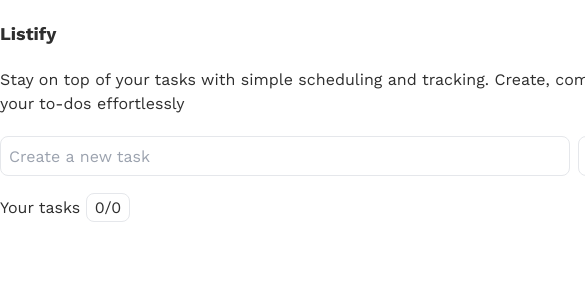
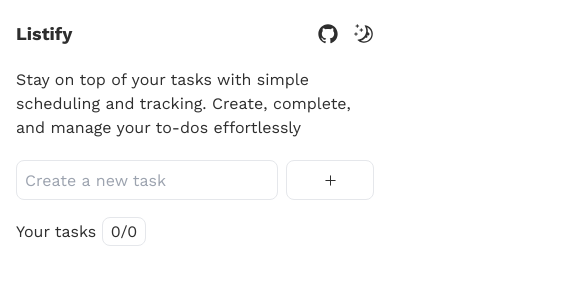
Before and after one commit to imcasero/Listify, a Next.js app: page / in a window 390 px wide. Shown: the top 300 px of the page, 585 px wide, since content can reach past the window. Built offline with nearby package versions, Linux system fonts and the light colour scheme.

Commit message:
feat: add responsive

```diff
--- a/src/app/page.tsx
+++ b/src/app/page.tsx
@@ -56,7 +56,7 @@ export default function Home() {
 
   return (
     <main className={`min-h-screen ${themeClasses[theme]}`}>
-      <div className="flex flex-col gap-5 min-h-screen w-[768px] m-auto py-5 font-[family-name:var(--font-geist-sans)]">
+      <div className="flex flex-col gap-5 min-h-screen w-full px-4 py-5 m-auto font-[family-name:var(--font-geist-sans)] md:w-[767px]">
         <header className="flex justify-between align-middle">
           <h1 className="font-bold text-lg">Listify</h1>
           <div className="flex gap-4">
```
